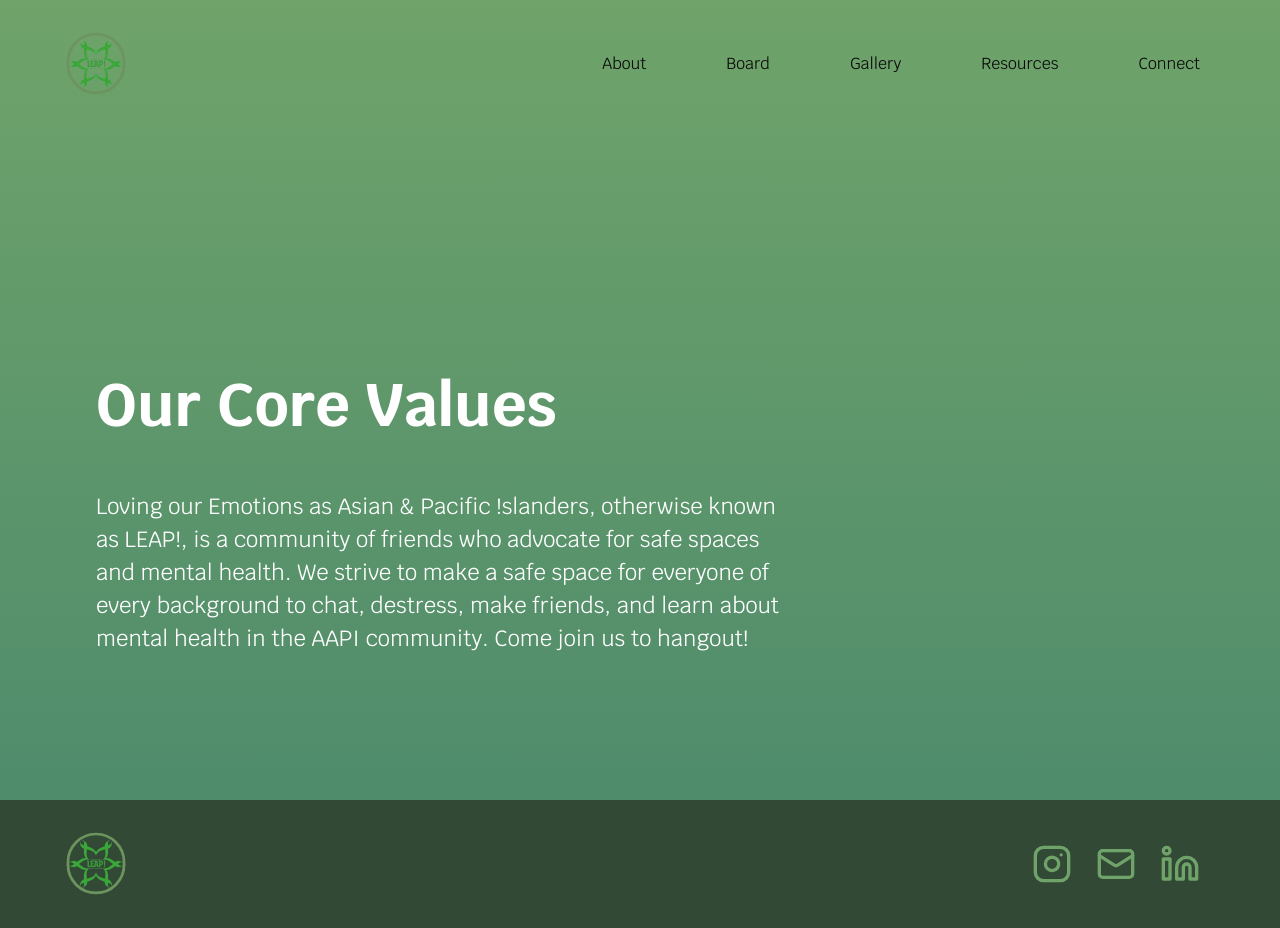
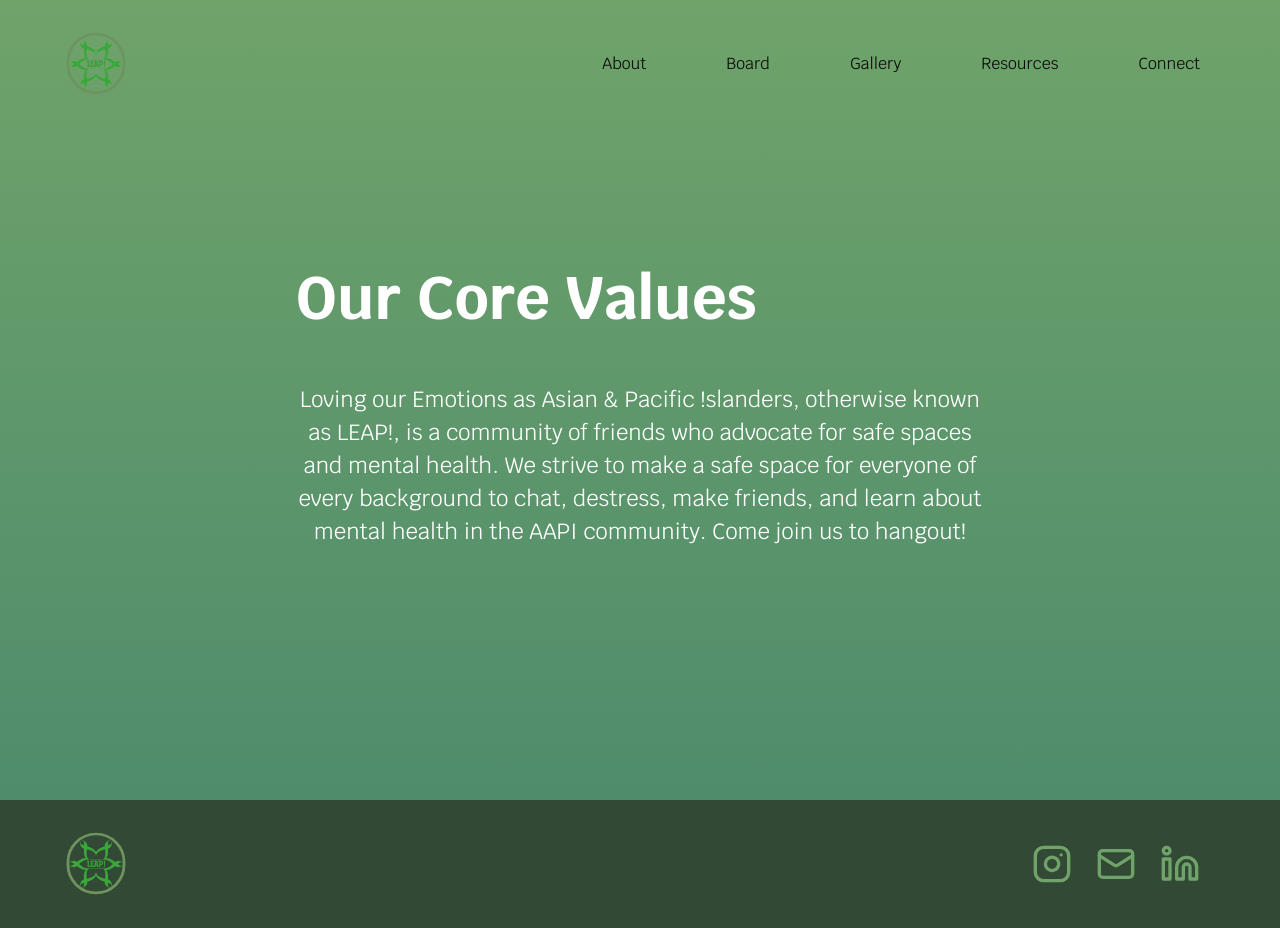
Before and after one commit to acm-ucr/leap-website, a Next.js app: page / in a window 1280 px wide. Built offline with nearby package versions, Linux system fonts and the light colour scheme.

Commit message:
Implemented flexbox formatting & centered text.

```diff
--- a/src/components/homepage/Description_Component.tsx
+++ b/src/components/homepage/Description_Component.tsx
@@ -2,12 +2,12 @@ import React from "react";
 
 const Description_Component = () => {
   return (
-    <div className="h-screen bg-gradient-to-b from-leap-light-green to-leap-mid-green">
-      <div className="py-10">
-        <h2 className="ml-[96px] mt-80 font-leap text-[60px] font-bold text-white">
+    <div className="flex h-screen items-center justify-center bg-gradient-to-b from-leap-light-green to-leap-mid-green">
+      <div className="max-w-3xl px-10 text-center md:flex md:flex-col md:items-start">
+        <h2 className="font-leap text-[60px] font-bold text-white">
           Our Core Values
         </h2>
-        <p className="w-3xl ml-[96px] mr-[500px] mt-10 font-leap text-[22px] text-white">
+        <p className="mt-10 font-leap text-[22px] text-white">
           Loving our Emotions as Asian & Pacific !slanders, otherwise known as
           LEAP!, is a community of friends who advocate for safe spaces and
           mental health. We strive to make a safe space for everyone of every
```
